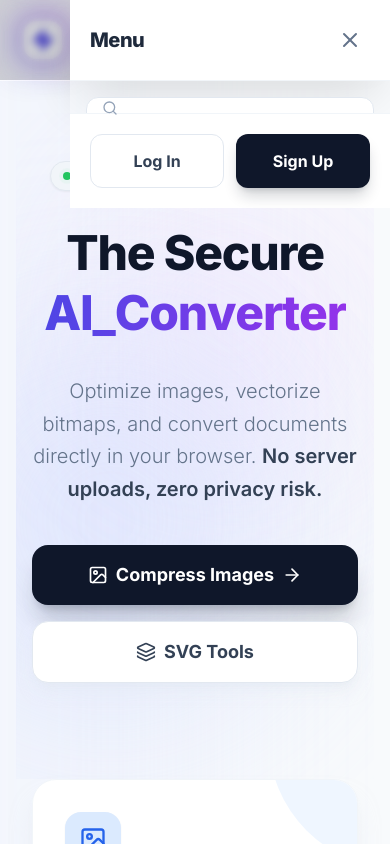
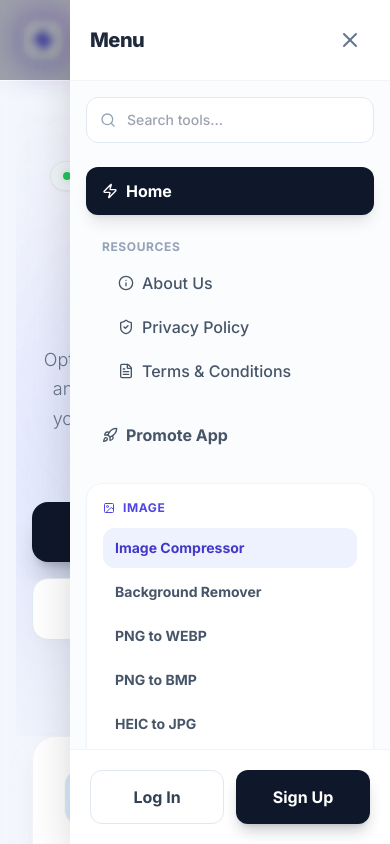
Before and after one commit to mmukulkumar/Free-Ai-Converter, a React (Vite) app: page / in a window 390 px wide. Both pictures are taken after a click on the button 354 px from the left and 40 px from the top of the page. Shown: the top 844 px of the page. Built offline with nearby package versions, Linux system fonts and the light colour scheme.

Commit message:
mobile opt

```diff
--- a/App.tsx
+++ b/App.tsx
@@ -352,7 +352,7 @@ const App: React.FC = () => {
   }
 
   return (
-    <div className="min-h-screen bg-slate-50 flex flex-col relative overflow-hidden font-sans">
+    <div className="min-h-screen bg-slate-50 flex flex-col relative overflow-x-hidden font-sans">
         {/* Background Decorative Blobs */}
         <div className="absolute top-0 left-0 w-full h-full overflow-hidden pointer-events-none z-0">
             <div className="absolute top-[-10%] left-[-10%] w-[40%] h-[40%] rounded-full bg-primary-100 blur-[120px] opacity-40"></div>
--- a/components/Header.tsx
+++ b/components/Header.tsx
@@ -322,8 +322,8 @@ const Header: React.FC<HeaderProps> = ({
       {/* Mobile Menu Overlay */}
       {mobileMenuOpen && (
         <div className="fixed inset-0 z-[100] lg:hidden">
-            <div className="absolute inset-0 bg-slate-900/20 backdrop-blur-sm transition-opacity" onClick={() => setMobileMenuOpen(false)}></div>
-            <div className="absolute right-0 top-0 h-full w-[320px] bg-white shadow-2xl flex flex-col animate-fade-in-right">
+            <div className="absolute inset-0 bg-slate-900/40 backdrop-blur-sm transition-opacity" onClick={() => setMobileMenuOpen(false)}></div>
+            <div className="absolute right-0 top-0 h-[100dvh] w-[85%] max-w-[320px] bg-white shadow-2xl flex flex-col animate-fade-in-right">
                 <div className="p-5 border-b border-slate-100 flex justify-between items-center bg-white">
                     <span className="font-black text-xl text-slate-800 tracking-tight">Menu</span>
                     <button onClick={() => setMobileMenuOpen(false)} className="p-2 hover:bg-slate-100 rounded-full text-slate-500 transition-colors">
@@ -332,13 +332,13 @@ const Header: React.FC<HeaderProps> = ({
                 </div>
 
                 <div className="flex-1 overflow-y-auto p-4 bg-slate-50/50">
-                    <div className="mb-6">
+                    <div className="mb-6 relative">
                         <input
                             type="text"
                             placeholder="Search tools..."
                             className="w-full pl-10 pr-4 py-3 bg-white border border-slate-200 rounded-xl text-sm font-medium focus:ring-2 focus:ring-primary-100 focus:border-primary-300 outline-none"
                         />
-                        <Search className="w-4 h-4 text-slate-400 absolute left-8 top-[100px]" />
+                        <Search className="w-4 h-4 text-slate-400 absolute left-3.5 top-1/2 -translate-y-1/2" />
                     </div>
 
                     <div className="mb-6">
--- a/components/Landing.tsx
+++ b/components/Landing.tsx
@@ -27,14 +27,14 @@ const Landing: React.FC<LandingProps> = ({ onNavigate }) => {
                 v2.0 Now Live with Client-Side Processing
             </div>
 
-            <h1 className="text-5xl md:text-7xl font-black text-slate-900 tracking-tight leading-tight mb-8">
+            <h1 className="text-4xl sm:text-5xl md:text-7xl font-black text-slate-900 tracking-tight leading-tight mb-8">
                 The Secure <br />
                 <span className="text-transparent bg-clip-text bg-gradient-to-r from-primary-600 to-purple-600">
                      <AnimatedTitle text="AI_Converter" />
                 </span>
             </h1>
 
-            <p className="text-xl md:text-2xl text-slate-500 mb-10 max-w-2xl mx-auto leading-relaxed font-light">
+            <p className="text-lg md:text-2xl text-slate-500 mb-10 max-w-2xl mx-auto leading-relaxed font-light">
                 Optimize images, vectorize bitmaps, and convert documents directly in your browser. <strong className="text-slate-700 font-semibold">No server uploads, zero privacy risk.</strong>
             </p>
 
```
